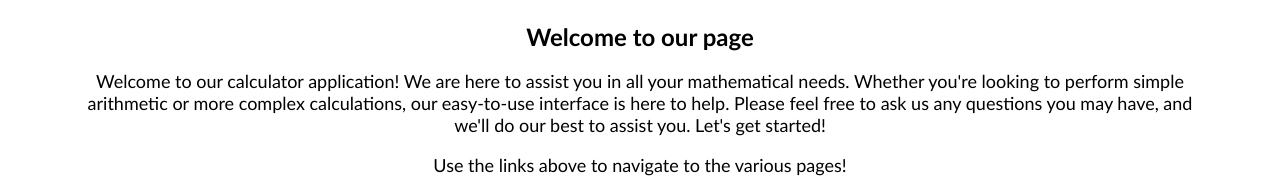
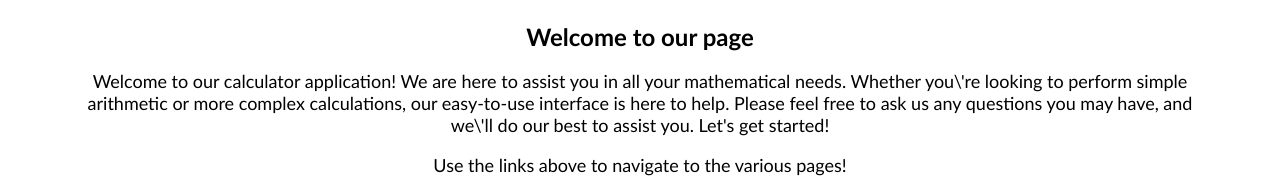
Before and after one commit to sabetech/math-magicians, a React (Create React App) app: page / in a window 1280 px wide. Shown: the part 143-329 px from the top of the page. Built offline with nearby package versions, Linux system fonts and the light colour scheme.

Commit message:
Update message on Home.js

```diff
--- a/src/pages/Home.js
+++ b/src/pages/Home.js
@@ -5,11 +5,7 @@ function Home() {
     <div>
       <h2>Welcome to our page</h2>
       <p className="paragraph">
-        Welcome to our calculator application! We are here to assist you
-    in all your mathematical needs. Whether you're looking to perform simple
-    arithmetic or more complex calculations, our easy-to-use interface is here
-    to help. Please feel free to ask us any questions you may have, and we'll
-    do our best to assist you. Let's get started!
+        Welcome to our calculator application! We are here to assist you in all your mathematical needs. Whether you\'re looking to perform simple arithmetic or more complex calculations, our easy-to-use interface is here to help. Please feel free to ask us any questions you may have, and we\'ll do our best to assist you. Let's get started!
       </p>
       <p className="paragraph">
         Use the links above to navigate to the various pages!
```
